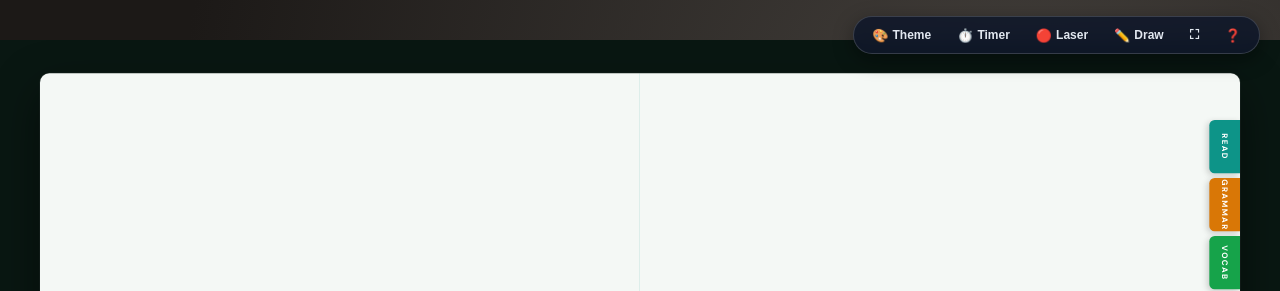
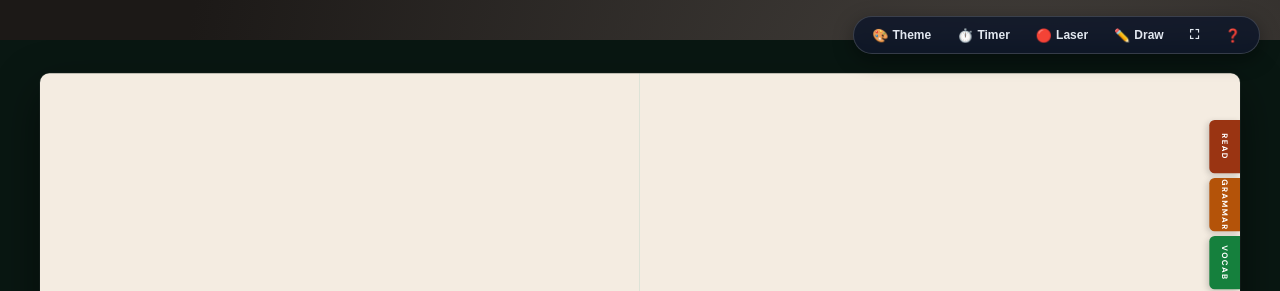
Before and after one commit to NeoTetsuya/Expert-IELTS-lessons, a plain HTML site: page expert 5/module-04.html in a window 1280 px wide. Shown: the top 291 px of the page. Drawn offline with nearby package versions, Linux system fonts and the light colour scheme; a web font is replaced by a local one.

Commit message:
Create themes.css with 6 dramatically distinct visual identities (Academic, Brutalist Bold Signal, Cyberpunk Electric Studio, Dark Botanical, Creative Voltage, and Vintage Editorial)

```diff
--- a/presentation-base.css
+++ b/presentation-base.css
@@ -6,6 +6,9 @@
 
 /* 1. Google Fonts Suite (Playfair, DM Sans, Space Grotesk, Plus Jakarta, Manrope, Outfit, Cormorant, Syne, Bodoni) */
 @import url('https://fonts.googleapis.com/css2?family=Bodoni+Moda:ital,opsz,wght@0,6..96,400..900;1,6..96,400..900&family=Cormorant+Garamond:ital,wght@0,400..700;1,400..700&family=DM+Sans:ital,opsz,wght@0,9..40,100..1000;1,9..40,100..1000&family=JetBrains+Mono:wght@400..700&family=Manrope:wght@400..800&family=Outfit:wght@300..800&family=Playfair+Display:ital,wght@0,400..900;1,400..900&family=Plus+Jakarta+Sans:ital,wght@0,400..800;1,400..800&family=Space+Grotesk:wght@400..700&family=Syne:wght@500..800&display=swap');
+
+/* 2. Distinct Presentation Aesthetic Themes */
+@import url('themes.css');
 
 :root {
     --font-display: 'Playfair Display', serif;
--- /dev/null
+++ b/themes.css
@@ -0,0 +1,404 @@
+/* ==========================================================================
+   EXPERT IELTS PRESENTATIONS - DRAMATIC THEME PRESETS (themes.css)
+   Inspired by Frontend-Slides Design Aesthetics:
+   1. Academic Editorial  (Classic Oxford / Harvard Navy & Cream)
+   2. Bold Signal         (Brutalist High-Impact Coral & Sharp Shadows)
+   3. Electric Studio     (Cyberpunk Glowing Neon Cobalt & Dark Glass)
+   4. Dark Botanical      (Organic Emerald, Antique Gold & Ivory)
+   5. Creative Voltage    (Avant-Garde Deep Violet & Acid Lime)
+   6. Vintage Editorial   (Aged Sepia Newsprint & Bodoni Serif)
+   ========================================================================== */
+
+/* ==========================================================================
+   1. ACADEMIC EDITORIAL (Default)
+   ========================================================================== */
+[data-theme="academic"], :root:not([data-theme]) {
+    --font-display: 'Playfair Display', serif;
+    --font-body: 'DM Sans', sans-serif;
+    --font-mono: 'JetBrains Mono', monospace;
+
+    --stage-bg: #0b1120;
+    --viewport-bg: radial-gradient(circle at 80% 20%, #1e293b 0%, #0b1120 70%);
+    --bg-page: #f8fafc;
+    --text-dark: #0f172a;
+    --text-muted: #64748b;
+
+    --col-reading: #2563eb;
+    --col-grammar: #ea580c;
+    --col-vocab:   #059669;
+    --col-writing: #7c3aed;
+    --col-review:  #0891b2;
+
+    --card-bg: #ffffff;
+    --card-border: 1px solid #e2e8f0;
+    --card-shadow: 0 4px 16px rgba(0, 0, 0, 0.06);
+    --card-radius: 12px;
+}
+
+[data-theme="academic"] .notebook {
+    background: #f8fafc;
+    border: 1px solid rgba(255, 255, 255, 0.1);
+    box-shadow: 0 24px 70px rgba(0, 0, 0, 0.45);
+}
+
+[data-theme="academic"] .slide-title {
+    font-family: 'Playfair Display', serif;
+    letter-spacing: -0.5px;
+}
+
+
+/* ==========================================================================
+   2. BOLD SIGNAL (Brutalist Modern, High-Impact Coral & Chunky Shadows)
+   ========================================================================== */
+[data-theme="bold-signal"] {
+    --font-display: 'Space Grotesk', sans-serif;
+    --font-body: 'Plus Jakarta Sans', sans-serif;
+    --font-mono: 'JetBrains Mono', monospace;
+
+    --stage-bg: #111827;
+    --viewport-bg: radial-gradient(circle at 80% 20%, #881337 0%, #111827 75%);
+    --bg-page: #ffffff;
+    --text-dark: #09090b;
+    --text-muted: #52525b;
+
+    --col-reading: #0284c7;
+    --col-grammar: #e11d48;
+    --col-vocab:   #059669;
+    --col-writing: #d97706;
+    --col-review:  #4f46e5;
+
+    --card-bg: #ffffff;
+    --card-border: 2.5px solid #09090b;
+    --card-shadow: 5px 5px 0px #09090b;
+    --card-radius: 6px;
+}
+
+[data-theme="bold-signal"] .notebook {
+    background: #ffffff;
+    border: 3px solid #09090b;
+    border-radius: 8px;
+    box-shadow: 12px 12px 0px #e11d48, 24px 24px 0px rgba(0,0,0,0.5);
+}
+
+[data-theme="bold-signal"] .slide-title {
+    font-family: 'Space Grotesk', sans-serif;
+    font-weight: 800;
+    text-transform: uppercase;
+    letter-spacing: -0.5px;
+    color: #09090b;
+}
+
+[data-theme="bold-signal"] .card,
+[data-theme="bold-signal"] .rule-card,
+[data-theme="bold-signal"] .q-card,
+[data-theme="bold-signal"] .model-breakdown-card {
+    background: #ffffff !important;
+    border: 2px solid #09090b !important;
+    border-radius: 6px !important;
+    box-shadow: 4px 4px 0px #09090b !important;
+}
+
+[data-theme="bold-signal"] .btn-action {
+    border: 2px solid #09090b !important;
+    border-radius: 6px !important;
+    font-weight: 800 !important;
+    text-transform: uppercase !important;
+    box-shadow: 3px 3px 0px #09090b !important;
+}
+
+[data-theme="bold-signal"] .btn-action:hover {
+    transform: translate(-2px, -2px);
+    box-shadow: 5px 5px 0px #09090b !important;
+}
+
+[data-theme="bold-signal"] .blank-input,
+[data-theme="bold-signal"] .select-input {
+    border: 2px solid #09090b !important;
+    border-radius: 4px !important;
+    font-weight: 700 !important;
+    background: #f4f4f5 !important;
+}
+
+
+/* ==========================================================================
+   3. ELECTRIC STUDIO (Cyberpunk Dark Mode, Glowing Neon Cobalt & Glass)
+   ========================================================================== */
+[data-theme="electric"] {
+    --font-display: 'Manrope', sans-serif;
+    --font-body: 'Outfit', sans-serif;
+    --font-mono: 'JetBrains Mono', monospace;
+
+    --stage-bg: #020617;
+    --viewport-bg: radial-gradient(circle at 80% 20%, #1e1b4b 0%, #020617 70%);
+    --bg-page: #0f172a;
+    --text-dark: #f8fafc;
+    --text-muted: #94a3b8;
+
+    --col-reading: #38bdf8;
+    --col-grammar: #fb923c;
+    --col-vocab:   #34d399;
+    --col-writing: #c084fc;
+    --col-review:  #22d3ee;
+
+    --card-bg: rgba(30, 41, 59, 0.7);
+    --card-border: 1.5px solid rgba(56, 189, 248, 0.3);
+    --card-shadow: 0 8px 32px rgba(0, 0, 0, 0.4), 0 0 20px rgba(56, 189, 248, 0.1);
+    --card-radius: 14px;
+}
+
+[data-theme="electric"] .notebook {
+    background: #0f172a;
+    border: 1.5px solid rgba(56, 189, 248, 0.4);
+    box-shadow: 0 0 40px rgba(56, 189, 248, 0.2), 0 25px 80px rgba(0, 0, 0, 0.8);
+}
+
+[data-theme="electric"] .slide-title {
+    font-family: 'Manrope', sans-serif;
+    font-weight: 800;
+    color: #f8fafc;
+    text-shadow: 0 0 20px rgba(56, 189, 248, 0.4);
+}
+
+[data-theme="electric"] .reading-pane,
+[data-theme="electric"] .question-pane {
+    background: rgba(15, 23, 42, 0.6) !important;
+    border: 1px solid rgba(255, 255, 255, 0.1) !important;
+    color: #e2e8f0 !important;
+}
+
+[data-theme="electric"] .card,
+[data-theme="electric"] .rule-card,
+[data-theme="electric"] .q-card,
+[data-theme="electric"] .model-breakdown-card {
+    background: rgba(30, 41, 59, 0.75) !important;
+    border: 1.5px solid rgba(56, 189, 248, 0.25) !important;
+    color: #f8fafc !important;
+    backdrop-filter: blur(12px) !important;
+    box-shadow: 0 4px 20px rgba(0, 0, 0, 0.3), 0 0 12px rgba(56, 189, 248, 0.08) !important;
+}
+
+[data-theme="electric"] .blank-input,
+[data-theme="electric"] .select-input {
+    background: rgba(15, 23, 42, 0.9) !important;
+    border: 1.5px solid rgba(56, 189, 248, 0.4) !important;
+    color: #38bdf8 !important;
+}
+
+[data-theme="electric"] .btn-action {
+    background: rgba(56, 189, 248, 0.15) !important;
+    border: 1.5px solid #38bdf8 !important;
+    color: #38bdf8 !important;
+    box-shadow: 0 0 15px rgba(56, 189, 248, 0.25) !important;
+}
+
+[data-theme="electric"] .btn-action.btn-primary {
+    background: #0284c7 !important;
+    color: #ffffff !important;
+    border-color: #38bdf8 !important;
+}
+
+[data-theme="electric"] mark.evidence {
+    background: rgba(56, 189, 248, 0.25) !important;
+    border-bottom: 2px solid #38bdf8 !important;
+    color: #ffffff !important;
+}
+
+
+/* ==========================================================================
+   4. DARK BOTANICAL (Organic Luxury, Emerald Green, Antique Gold & Warm Ivory)
+   ========================================================================== */
+[data-theme="botanical"] {
+    --font-display: 'Cormorant Garamond', serif;
+    --font-body: 'Plus Jakarta Sans', sans-serif;
+    --font-mono: 'JetBrains Mono', monospace;
+
+    --stage-bg: #041a14;
+    --viewport-bg: radial-gradient(circle at 80% 20%, #064e3b 0%, #041a14 75%);
+    --bg-page: #fbf9f4;
+    --text-dark: #132a22;
+    --text-muted: #52796f;
+
+    --col-reading: #059669;
+    --col-grammar: #d97706;
+    --col-vocab:   #10b981;
+    --col-writing: #047857;
+    --col-review:  #0d9488;
+
+    --card-bg: #ffffff;
+    --card-border: 1px solid #d1fae5;
+    --card-shadow: 0 6px 20px rgba(6, 78, 59, 0.08);
+    --card-radius: 12px;
+}
+
+[data-theme="botanical"] .notebook {
+    background: #fbf9f4;
+    border: 2px solid #065f46;
+    box-shadow: 0 20px 60px rgba(4, 26, 20, 0.5), 0 0 0 1px rgba(212, 165, 116, 0.4);
+}
+
+[data-theme="botanical"] .slide-title {
+    font-family: 'Cormorant Garamond', serif;
+    font-weight: 700;
+    font-style: italic;
+    font-size: 40px;
+    color: #064e3b;
+    letter-spacing: 0.5px;
+}
+
+[data-theme="botanical"] .skill-badge {
+    background: #065f46 !important;
+    font-family: 'Plus Jakarta Sans', sans-serif;
+    letter-spacing: 1px;
+}
+
+[data-theme="botanical"] .card,
+[data-theme="botanical"] .rule-card,
+[data-theme="botanical"] .q-card,
+[data-theme="botanical"] .model-breakdown-card {
+    background: #ffffff !important;
+    border: 1px solid #d1fae5 !important;
+    box-shadow: 0 4px 18px rgba(6, 78, 59, 0.06) !important;
+}
+
+[data-theme="botanical"] .btn-action.btn-primary {
+    background: #059669 !important;
+    border-color: #047857 !important;
+    color: #ffffff !important;
+}
+
+
+/* ==========================================================================
+   5. CREATIVE VOLTAGE (Avant-Garde Deep Violet, Hot Magenta & Acid Lime)
+   ========================================================================== */
+[data-theme="voltage"] {
+    --font-display: 'Syne', sans-serif;
+    --font-body: 'Space Grotesk', sans-serif;
+    --font-mono: 'JetBrains Mono', monospace;
+
+    --stage-bg: #090514;
+    --viewport-bg: radial-gradient(circle at 80% 20%, #4c1d95 0%, #090514 75%);
+    --bg-page: #130e24;
+    --text-dark: #f8fafc;
+    --text-muted: #a78bfa;
+
+    --col-reading: #818cf8;
+    --col-grammar: #f43f5e;
+    --col-vocab:   #a3e635;
+    --col-writing: #ec4899;
+    --col-review:  #c084fc;
+
+    --card-bg: rgba(30, 21, 54, 0.85);
+    --card-border: 1.5px solid rgba(236, 72, 153, 0.35);
+    --card-shadow: 0 10px 30px rgba(0,0,0,0.5), 0 0 15px rgba(236, 72, 153, 0.15);
+    --card-radius: 16px;
+}
+
+[data-theme="voltage"] .notebook {
+    background: #130e24;
+    border: 2px solid #ec4899;
+    box-shadow: 0 0 50px rgba(236, 72, 153, 0.25), 0 25px 80px rgba(0, 0, 0, 0.85);
+}
+
+[data-theme="voltage"] .slide-title {
+    font-family: 'Syne', sans-serif;
+    font-weight: 800;
+    color: #fdf4ff;
+    letter-spacing: -0.5px;
+}
+
+[data-theme="voltage"] .reading-pane,
+[data-theme="voltage"] .question-pane {
+    background: rgba(19, 14, 36, 0.7) !important;
+    border: 1px solid rgba(167, 139, 250, 0.25) !important;
+    color: #f1f5f9 !important;
+}
+
+[data-theme="voltage"] .card,
+[data-theme="voltage"] .rule-card,
+[data-theme="voltage"] .q-card,
+[data-theme="voltage"] .model-breakdown-card {
+    background: rgba(30, 21, 54, 0.85) !important;
+    border: 1.5px solid rgba(236, 72, 153, 0.3) !important;
+    color: #fdf4ff !important;
+    box-shadow: 0 8px 25px rgba(0, 0, 0, 0.4) !important;
+}
+
+[data-theme="voltage"] .blank-input,
+[data-theme="voltage"] .select-input {
+    background: #1e1536 !important;
+    border: 1.5px solid #a855f7 !important;
+    color: #a3e635 !important;
+}
+
+[data-theme="voltage"] .btn-action.btn-primary {
+    background: linear-gradient(135deg, #ec4899 0%, #a855f7 100%) !important;
+    border-color: #f472b6 !important;
+    color: #ffffff !important;
+    box-shadow: 0 0 20px rgba(236, 72, 153, 0.4) !important;
+}
+
+
+/* ==========================================================================
+   6. VINTAGE EDITORIAL (Aged Linen Sepia Newsprint & Bodoni High-Contrast)
+   ========================================================================== */
+[data-theme="vintage"] {
+    --font-display: 'Bodoni Moda', serif;
+    --font-body: 'DM Sans', sans-serif;
+    --font-mono: 'JetBrains Mono', monospace;
+
+    --stage-bg: #1c1917;
+    --viewport-bg: radial-gradient(circle at 80% 20%, #44403c 0%, #1c1917 75%);
+    --bg-page: #f4ece1;
+    --text-dark: #292524;
+    --text-muted: #78716c;
+
+    --col-reading: #9a3412;
+    --col-grammar: #b45309;
+    --col-vocab:   #15803d;
+    --col-writing: #7e22ce;
+    --col-review:  #0369a1;
+
+    --card-bg: #faf6ef;
+    --card-border: 1px solid #d6cebe;
+    --card-shadow: 0 4px 14px rgba(41, 37, 36, 0.08);
+    --card-radius: 4px;
+}
+
+[data-theme="vintage"] .notebook {
+    background: #f4ece1;
+    border: 1px solid #d6cebe;
+    border-radius: 4px;
+    box-shadow: 0 20px 50px rgba(0,0,0,0.5), inset 0 0 60px rgba(180, 83, 9, 0.05);
+}
+
+[data-theme="vintage"] .slide-title {
+    font-family: 'Bodoni Moda', serif;
+    font-weight: 900;
+    letter-spacing: 0.5px;
+    color: #1c1917;
+}
+
+[data-theme="vintage"] .card,
+[data-theme="vintage"] .rule-card,
+[data-theme="vintage"] .q-card,
+[data-theme="vintage"] .model-breakdown-card {
+    background: #faf6ef !important;
+    border: 1px solid #d6cebe !important;
+    border-radius: 4px !important;
+    box-shadow: 0 2px 8px rgba(41, 37, 36, 0.06) !important;
+}
+
+[data-theme="vintage"] .blank-input,
+[data-theme="vintage"] .select-input {
+    background: #ffffff !important;
+    border: 1px solid #a8a29e !important;
+    border-radius: 2px !important;
+    font-family: var(--font-mono);
+}
+
+[data-theme="vintage"] .btn-action.btn-primary {
+    background: #9a3412 !important;
+    border-color: #7c2d12 !important;
+    color: #ffffff !important;
+    border-radius: 3px !important;
+}
```
